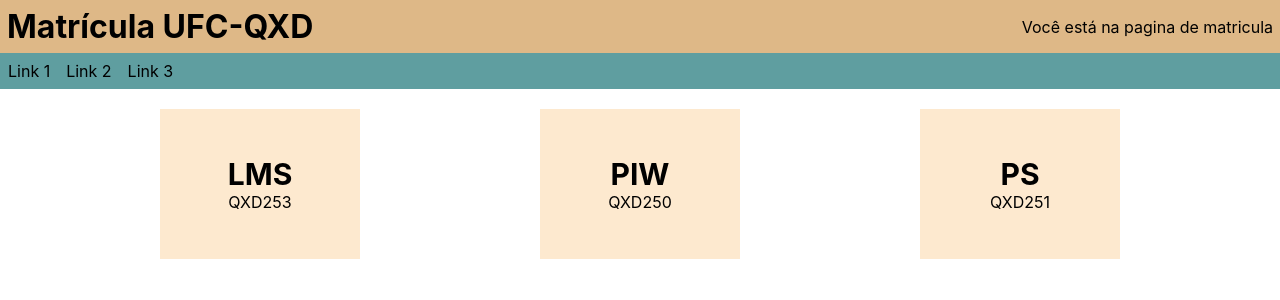
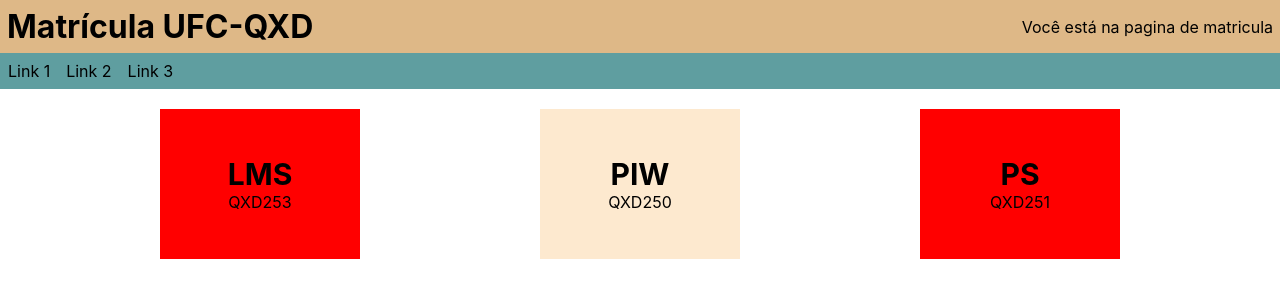
Before and after one commit to kelyAna/PIW, a React (Create React App) app in the folder Frontend/sistema-matricula/: page / in a window 1280 px wide. Shown: the top 300 px of the page. Built offline with nearby package versions, Linux system fonts and the light colour scheme.

Commit message:
Classes dinâmicas

```diff
--- a/Frontend/sistema-matricula/src/components/pages/PaginaPrincipal/Conteudo.css
+++ /dev/null
@@ -1,20 +0,0 @@
-.conteudo-galeria{
-    display: flex;
-    flex-wrap: wrap;
-    justify-content: space-evenly;
-}
-
-.card{
-    display: flex;
-    margin: 20px;
-    flex-direction: column;
-    align-items: center;
-    justify-content: center;
-    background-color: rgb(253, 233, 207);
-    width: 200px;
-    height: 150px;
-}
-
-.card .titulo-card{
-    font-size: 30px;
-}
--- a/Frontend/sistema-matricula/src/components/pages/PaginaPrincipal/Conteudo.js
+++ b/Frontend/sistema-matricula/src/components/pages/PaginaPrincipal/Conteudo.js
@@ -1,8 +1,14 @@
-import './Conteudo.css'
+import './PaginaPrincipal.css'
 
-function Card({ nome, codigo }) {
+function Card({ nome, codigo, disponivel }) {
+
+    let nomeClasse = "card";
+
+    if (disponivel === false) {
+        nomeClasse += " fundo-vermelho";
+    }
     return (
-        <div className="card">
+        <div className={nomeClasse}>
             <h3 className="titulo-card">{nome}</h3>
             <span className="codigo-card">{codigo}</span>
         </div>
@@ -14,21 +20,30 @@
         {
             nome: "LMS",
             codigo: "QXD253",
+            disponivel: false
         },
         {
             nome: "PIW",
             codigo: "QXD250",
+            disponivel: true
         },
         {
             nome: "PS",
             codigo: "QXD251",
+            disponivel: false
         }
 
     ]
-    let cards = disciplinas.map((disciplina)=>(
-                                <Card nome={disciplina.nome} codigo={disciplina.codigo}></Card>
-                                )
-                            )
+    let cards = disciplinas.map((disciplina) => (
+        <Card
+            nome={disciplina.nome}
+            codigo={disciplina.codigo}
+            disponivel={disciplina.disponivel}
+        >
+
+        </Card>
+    )
+    )
     return (
         <div className="conteudo-galeria">
             {cards}
--- a/Frontend/sistema-matricula/src/components/pages/PaginaPrincipal/PaginaPrincipal.css
+++ b/Frontend/sistema-matricula/src/components/pages/PaginaPrincipal/PaginaPrincipal.css
@@ -8,3 +8,28 @@
 .cabecalho .pagina-atual{
     margin-left: auto;
 }
+
+.conteudo-galeria{
+    display: flex;
+    flex-wrap: wrap;
+    justify-content: space-evenly;
+}
+
+.card{
+    display: flex;
+    margin: 20px;
+    flex-direction: column;
+    align-items: center;
+    justify-content: center;
+    background-color: rgb(253, 233, 207);
+    width: 200px;
+    height: 150px;
+}
+
+.card .titulo-card{
+    font-size: 30px;
+}
+
+.fundo-vermelho{
+    background-color:red;
+}
```
Also changed, not shown: 1 other file (tests, documents, lock files or other folders).
